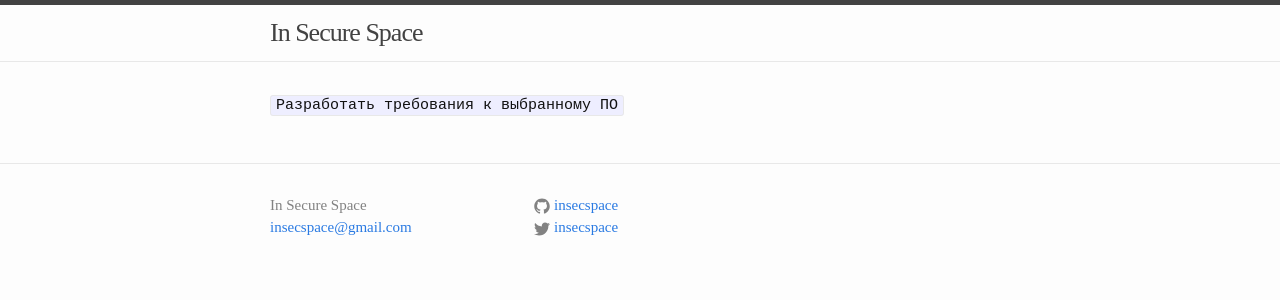
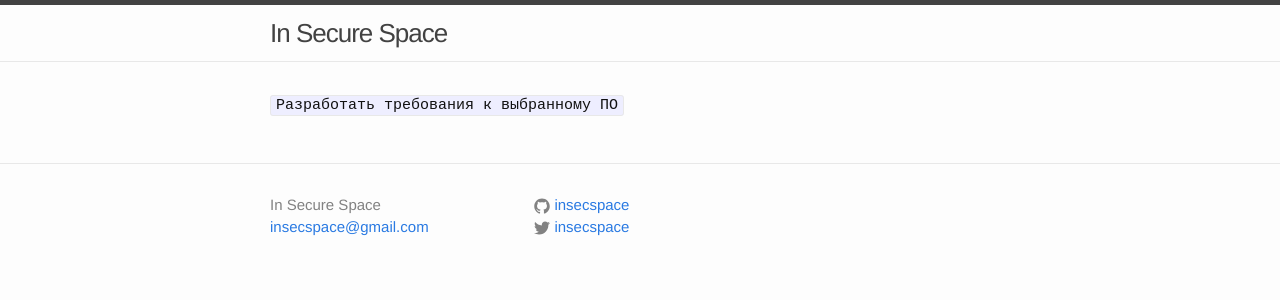
Before and after one commit to insecspace/education, a Jekyll site: the page built from _homeworks/software_engineering_6.md, in a window 1280 px wide. Shown: the top 300 px of the page. Built offline with Jekyll 4.4.1, drawn with Linux system fonts in a browser that asks for light colours.

Commit message:
Changing base-font-family

```diff
--- a/css/main.scss
+++ b/css/main.scss
@@ -6,7 +6,7 @@
 
 
 // Our variables
-$base-font-family: "Times New Roman", Georgia, Times, serif;
+$base-font-family: "Helvetica Neue", Helvetica, Arial, sans-serif;
 $base-font-size:   16px;
 $base-font-weight: 400;
 $small-font-size:  $base-font-size * 0.875;
```
